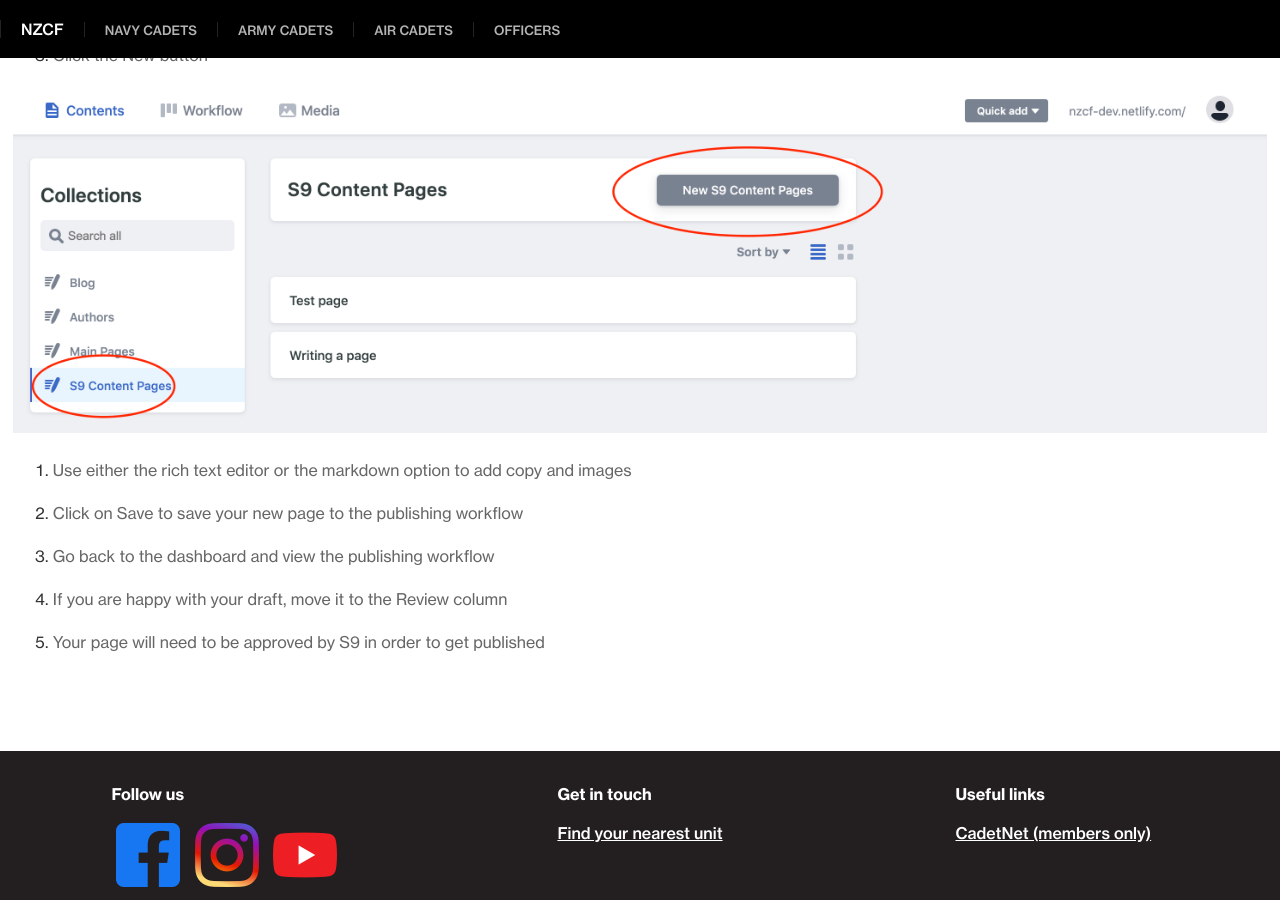
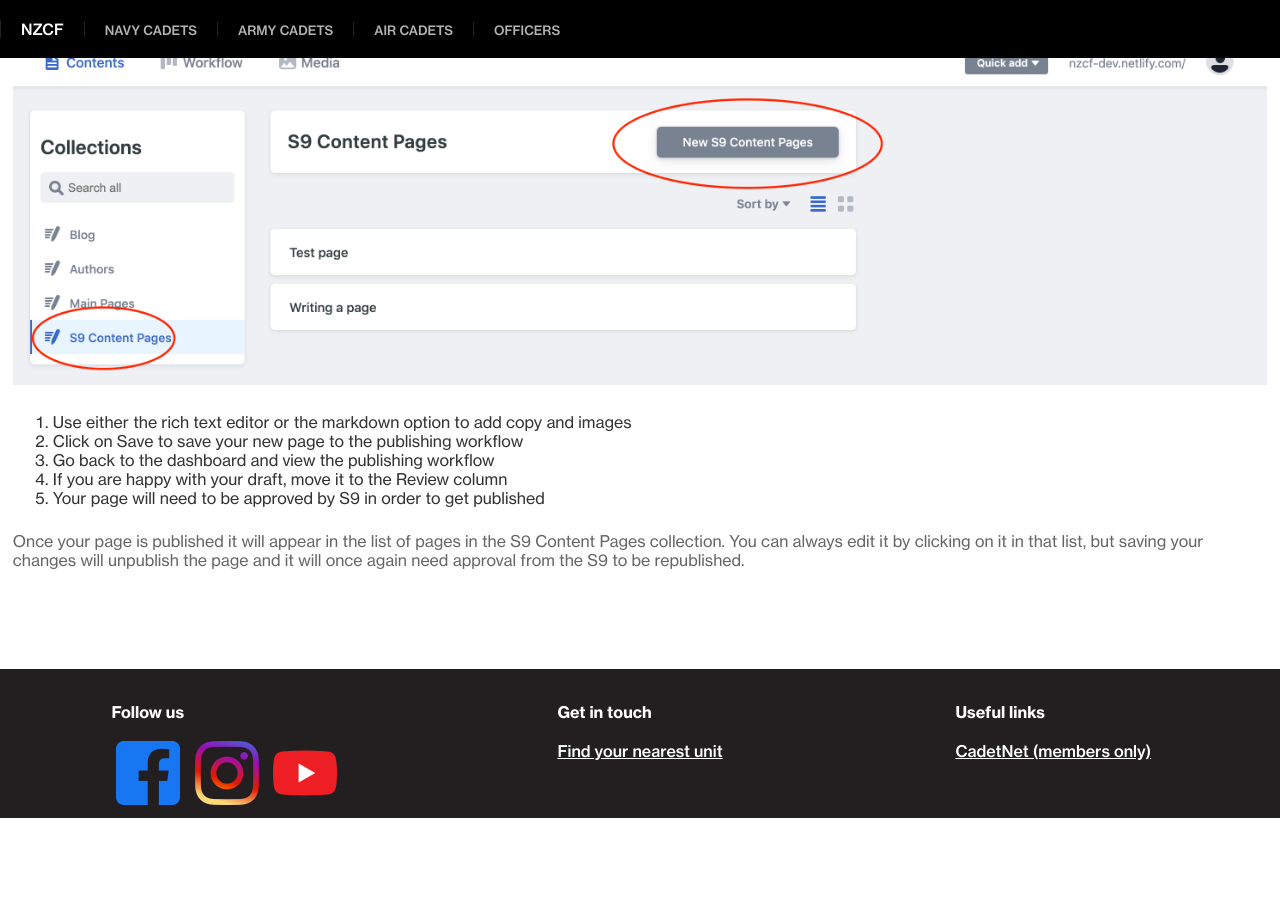
Before and after one commit to New-Zealand-Cadet-Forces/op-refresh, a Jekyll site: the page built from s9pages/how-to-add-a-page.md, in a window 1280 px wide and 900 px high, scrolled down 763 px. Built offline with Jekyll 4.4.1, drawn with Linux system fonts in a browser that asks for light colours; a script that is not in the unit is left out; after the commit the page ends 1581 px from its top, so only the background shows below that.

Commit message:
Update S9 Content Pages “how-to-add-a-page”

```diff
--- a/s9pages/how-to-add-a-page.md
+++ b/s9pages/how-to-add-a-page.md
@@ -5,19 +5,15 @@ title: How to add a page
 As a member of the S9 team, you can add a content page, including images, using the Content Management System. Follow these simple steps to get your page written up and published.
 
 1. Go to the admin dashboard
-
 2. Click on the S9 Content Pages collection
-
 3. Click the New button
 
 ![](/img/uploads/screenshot-2020-12-01-at-2.28.09-pm.png)
 
 4. Use either the rich text editor or the markdown option to add copy and images
+5. Click on Save to save your new page to the publishing workflow
+6. Go back to the dashboard and view the publishing workflow
+7. If you are happy with your draft, move it to the Review column
+8. Your page will need to be approved by S9 in order to get published
 
-5. Click on Save to save your new page to the publishing workflow
-
-6. Go back to the dashboard and view the publishing workflow
-
-7. If you are happy with your draft, move it to the Review column
-
-8. Your page will need to be approved by S9 in order to get published
+Once your page is published it will appear in the list of pages in the S9 Content Pages collection. You can always edit it by clicking on it in that list, but saving your changes will unpublish the page and it will once again need approval from the S9 to be republished.
```
